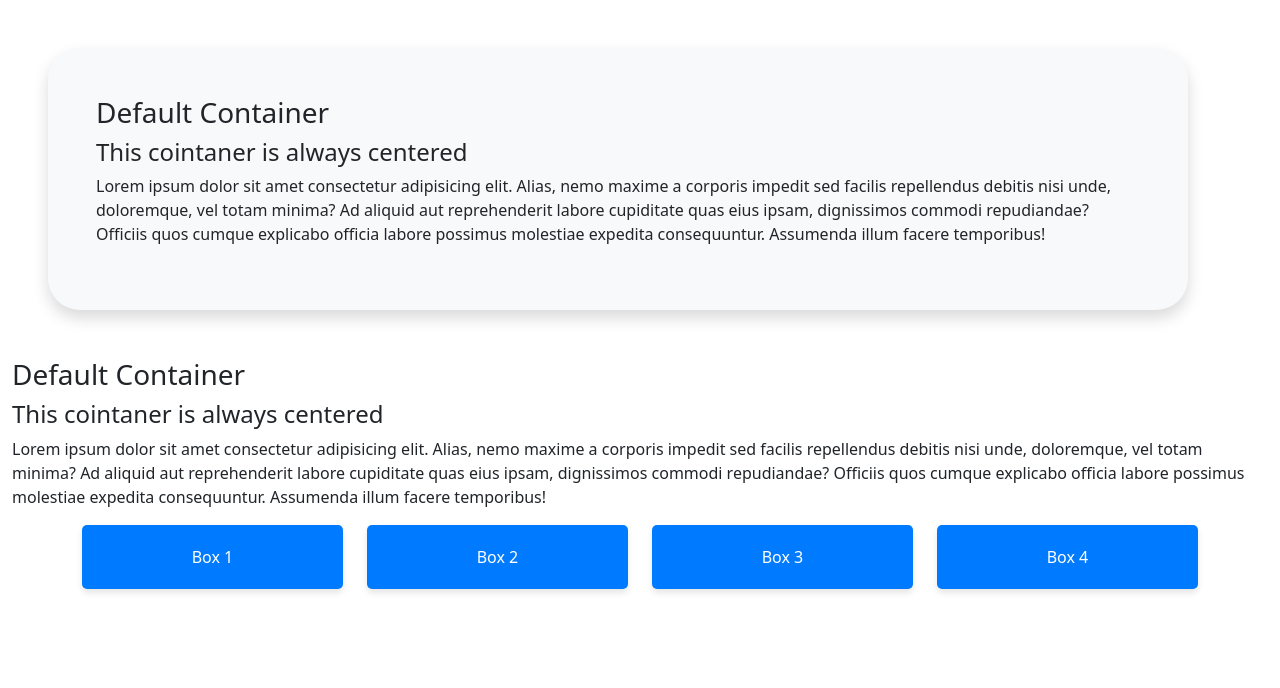
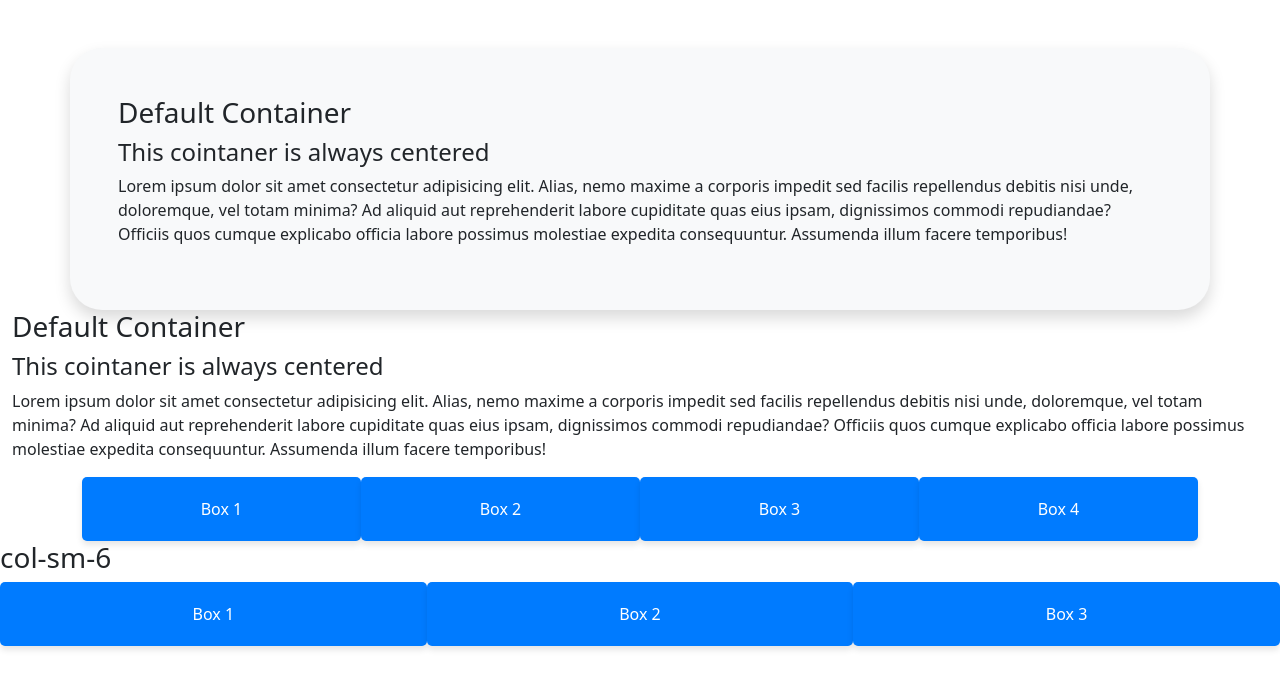
Before and after one commit to JhiroTool/BS5, a plain HTML site: page container.html in a window 1280 px wide. Drawn offline with nearby package versions, Linux system fonts and the light colour scheme.

Commit message:
added bs5 cointainer

```diff
--- a/container.html
+++ b/container.html
@@ -20,7 +20,7 @@
     </head>
 
     <body>
-        <div class="container m-5 p-5 shadow bg-light rounded-5">
+        <div class="container mt-5 p-5 shadow bg-light rounded-5">
             <h3>Default Container</h3>
             <h4>This cointaner is always centered</h4>
             <p>Lorem ipsum dolor sit amet consectetur adipisicing elit. Alias, nemo maxime a corporis impedit sed facilis repellendus debitis nisi unde, doloremque, vel totam minima? Ad aliquid aut reprehenderit labore cupiditate quas eius ipsam, dignissimos commodi repudiandae? Officiis quos cumque explicabo officia labore possimus molestiae expedita consequuntur. Assumenda illum facere temporibus!</p>
@@ -33,7 +33,8 @@
         </div>
 
         <div class="container">
-            <div class="row">
+            <h3 class="my-h3"></h3>
+            <div class="row g-0">
                 <div class="col">
                     <div class="custom-box">Box 1</div>
                 </div>
@@ -49,6 +50,20 @@
             </div>
         </div>
 
+        <div class="cointaner-fluid">
+            <h3>col-sm-6</h3>
+            <div class="row g-0">
+                <div class="col-lg-4 col-md-12 col-sm-12">
+                    <div class="custom-box">Box 1</div>
+                </div>
+                <div class="col-lg-4 col-md-12 col-sm-3">
+                    <div class="custom-box">Box 2</div>
+                </div>
+                <div class="col-lg-4 col-md-12 col-sm-9">
+                    <div class="custom-box">Box 3</div>
+                </div>
+            </div>
+        </div>
 
 
 
```
